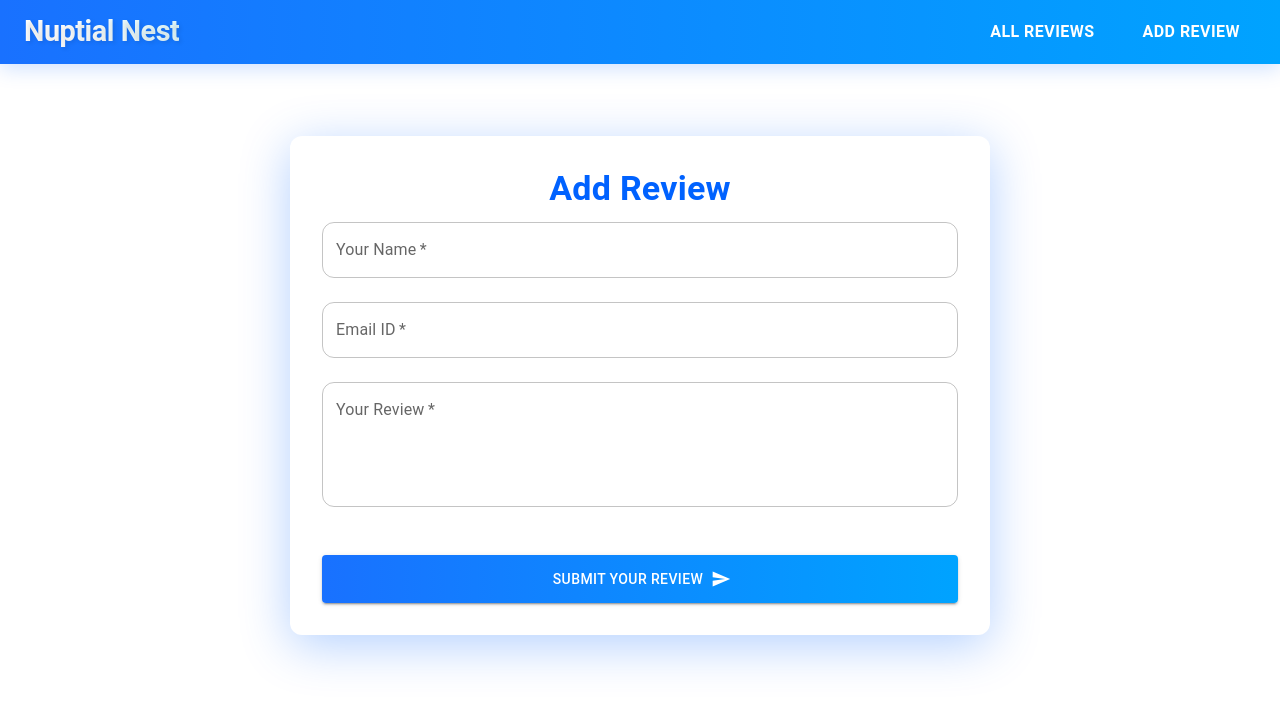
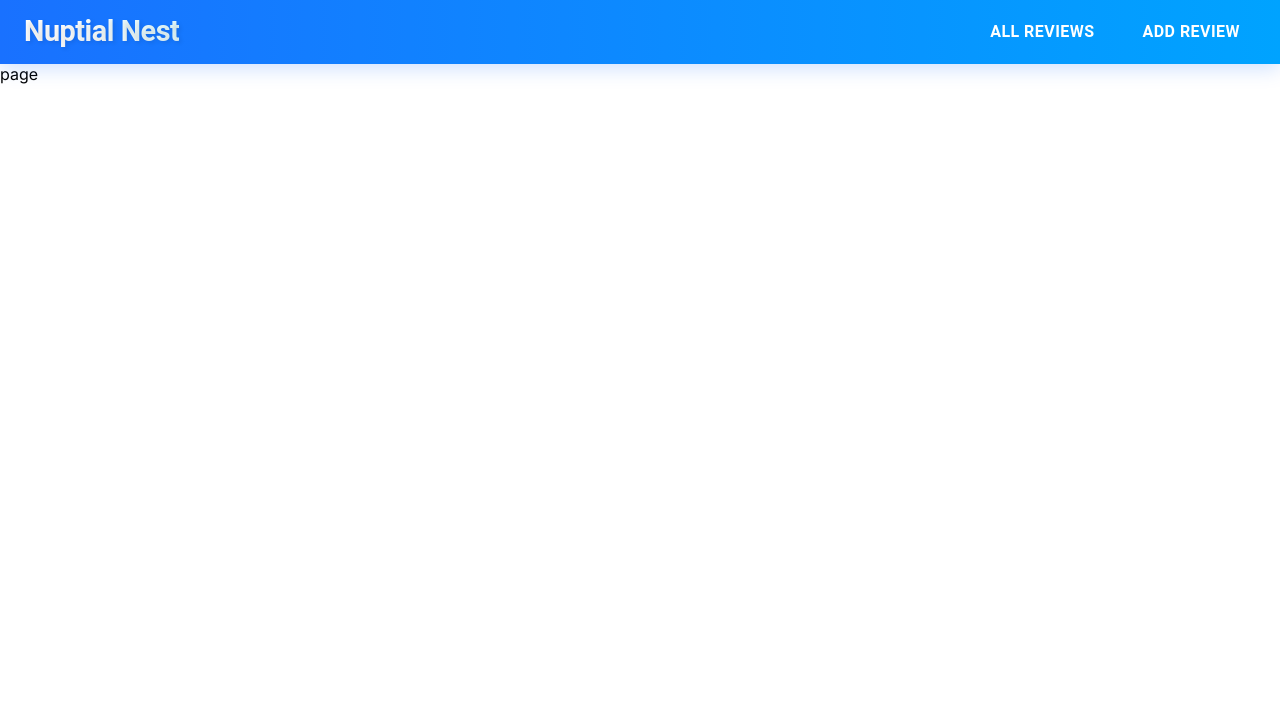
Before and after one commit to Parth-G27/NuptialNest, a Next.js app in the folder client/: page /test-route in a window 1280 px wide. Shown: the top 706 px of the page. Built offline with nearby package versions, Linux system fonts and the light colour scheme.

Commit message:
Working on /edit/[id]

```diff
--- a/client/app/add-reviews/page.jsx
+++ b/client/app/add-reviews/page.jsx
@@ -1,4 +1,5 @@
-"use client";import React, { useState } from 'react';
+"use client";
+import React, { useState } from 'react';
 import {
   Box,
   TextField,
--- a/client/app/test-route/page.jsx
+++ b/client/app/test-route/page.jsx
@@ -1,165 +1,9 @@
-"use client";
-import React, { useState } from 'react';
-import {
-  Box,
-  TextField,
-  Button,
-  Typography,
-  Paper,
-  Snackbar,
-  LinearProgress,
-  Fade,
-  ThemeProvider,
-  createTheme,
-  useMediaQuery,
-} from '@mui/material';
-import { styled } from '@mui/system';
-import { Send as SendIcon } from '@mui/icons-material';
-import { apiAddReviews } from '../api/apiAddReview/route';
-import { useRouter } from 'next/navigation';
+import React from 'react'
 
-const theme = createTheme({
-  palette: {
-    primary: {
-      main: '#0062ff',
-    },
-  },
-});
+const page = () => {
+  return (
+    <div>page</div>
+  )
+}
 
-const StyledPaper = styled(Paper)(({ theme }) => ({
-  padding: theme.spacing(3),
-  maxWidth: '100%',
-  width: '100%',
-  margin: '20px auto',
-  boxShadow: '0 10px 50px rgba(0, 100, 255, 0.3)',
-  borderRadius: theme.shape.borderRadius * 2,
-  overflow: 'hidden',
-  position: 'relative',
-  [theme.breakpoints.up('sm')]: {
-    padding: theme.spacing(4),
-    maxWidth: 700,
-    margin: '40px auto',
-    borderRadius: theme.shape.borderRadius * 3,
-  },
-}));
-
-const Form = styled('form')(({ theme }) => ({
-  display: 'flex',
-  flexDirection: 'column',
-  gap: theme.spacing(2),
-  position: 'relative',
-  zIndex: 1,
-  [theme.breakpoints.up('sm')]: {
-    gap: theme.spacing(3),
-  },
-}));
-
-const SubmitButton = styled(Button)(({ theme }) => ({
-  marginTop: theme.spacing(2),
-  background: 'linear-gradient(90deg, #1971FF 0%, #00a3ff 100%)',
-  color: 'white',
-  padding: theme.spacing(1.5, 3),
-  transition: 'all 0.3s ease-in-out',
-  '&:hover': {
-    transform: 'translateY(-3px)',
-    boxShadow: '0 7px 20px rgba(0, 118, 255, 0.3)',
-  },
-  [theme.breakpoints.up('sm')]: {
-    marginTop: theme.spacing(3),
-  },
-}));
-
-const initialValue = {
-  name: '',
-  email: '',
-  user_review: ''
-};
-
-const AddReview = () => {
-  const [review, setReview] = useState(initialValue);
-  const [snackbarOpen, setSnackbarOpen] = useState(false);
-  const [isSubmitting, setIsSubmitting] = useState(false);
-  const router = useRouter();
-  const isMobile = useMediaQuery(theme.breakpoints.down('sm'));
-
-  const onValueChange = (e) => {
-    setReview({ ...review, [e.target.name]: e.target.value });
-  };
-
-  const addReviewDetails = async (e) => {
-    e.preventDefault();
-    setIsSubmitting(true);
-    await apiAddReviews(review);
-    setReview(initialValue);
-    setIsSubmitting(false);
-    setSnackbarOpen(true);
-    router.push('/all-reviews');
-  };
-
-  return (
-    <ThemeProvider theme={theme}>
-      <Box sx={{ padding: isMobile ? 2 : 4 }}>
-        <Fade in={true} timeout={1000}>
-          <StyledPaper elevation={0}>
-            <Typography variant="h4" gutterBottom align="center" fontWeight="bold" color="primary" sx={{ fontSize: isMobile ? '1.75rem' : '2.125rem' }}>
-              Add Review
-            </Typography>
-            <Form onSubmit={addReviewDetails}>
-              <TextField
-                label="Your Name"
-                variant="outlined"
-                name="name"
-                value={review.name}
-                onChange={onValueChange}
-                fullWidth
-                required
-                InputProps={{ style: { borderRadius: 12 } }}
-              />
-              <TextField
-                label="Email ID"
-                variant="outlined"
-                name="email"
-                type="email"
-                value={review.email}
-                onChange={onValueChange}
-                fullWidth
-                required
-                InputProps={{ style: { borderRadius: 12 } }}
-              />
-              <TextField
-                label="Your Review"
-                variant="outlined"
-                name="user_review"
-                value={review.user_review}
-                onChange={onValueChange}
-                multiline
-                rows={isMobile ? 3 : 4}
-                fullWidth
-                required
-                InputProps={{ style: { borderRadius: 12 } }}
-              />
-              <SubmitButton
-                type="submit"
-                variant="contained"
-                endIcon={<SendIcon />}
-                fullWidth
-                disabled={isSubmitting}
-              >
-                {isSubmitting ? 'Submitting...' : 'Submit Your Review'}
-              </SubmitButton>
-            </Form>
-            {isSubmitting && <LinearProgress sx={{ mt: 2 }} />}
-          </StyledPaper>
-        </Fade>
-        <Snackbar
-          open={snackbarOpen}
-          autoHideDuration={6000}
-          onClose={() => setSnackbarOpen(false)}
-          message="Thank you! Your review has been submitted successfully."
-        />
-      </Box>
-    </ThemeProvider>
-  );
-};
-
-export default AddReview;
+export default page
```
Also changed, not shown: client/app/admin/page.jsx (+16 -26 lines), client/app/edit/[id]/page.jsx (added, +114 -0 lines).
